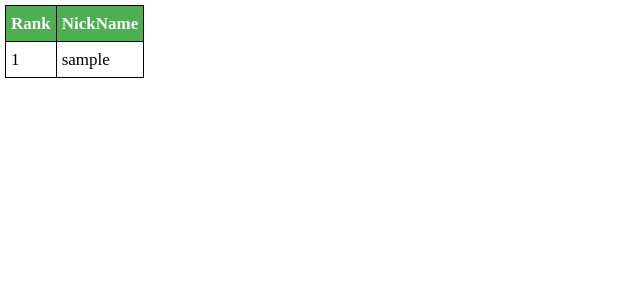
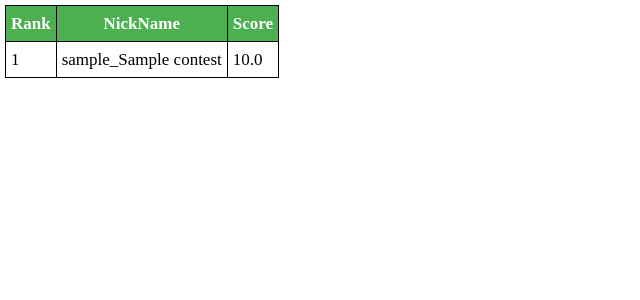
Before and after one commit to sig-ml/crossval, a Django app: page /contest/1/leaderboard/ in a window 1280 px wide. Shown: the part 29-329 px from the top of the page, without its empty margins (0-640 px from the left). Run offline with Django 3.2, Linux system fonts and the light colour scheme; tables that the repository leaves empty hold one stand-in row (values such as "Sample post").

Commit message:
LB displays score too.

```diff
--- a/crossval/contest/models.py
+++ b/crossval/contest/models.py
@@ -18,7 +18,7 @@ class Contest(models.Model):
     ground_truth = models.FileField(upload_to='ground_truth/')
     max_submissions_per_day = models.IntegerField(default=50)
     metric = models.CharField(default='accuracy', max_length=50)
-    reverse_lb = models.BooleanField(default=True, help_text='Leaderboard must be sorted highest metric first?')
+    reverse_lb = models.BooleanField(default=True, help_text='Leaderboard must be sorted lowest metric first?')
 
     start_time = models.DateTimeField(default=now)
     end_time = models.DateTimeField(default=now)
@@ -64,9 +64,6 @@ class Contract(models.Model):
     class Meta:
         unique_together = ('user', 'contest')
 
-    def get_score(self):
-        last_sub = Submission.objects.filter(valid=True)
-
 
 class Submission(models.Model):
     "A user's submission"
@@ -102,4 +99,6 @@ class Submission(models.Model):
                 score = local_dict['score']
             self.score = score
             self.save()
+            self.contract.public_max_score = score
+            self.contract.save()
         return score
--- a/crossval/contest/templates/contest/contest_lb.html
+++ b/crossval/contest/templates/contest/contest_lb.html
@@ -5,13 +5,15 @@
         <tr>
             <th>Rank</th>
             <th>NickName</th>
+            <th>Score</th>
         </tr>
     </thead>
     <tbody>
         {% for player in players %}
         <tr>
                 <td>{{forloop.counter}}</td>
-                <td>{{player}}</td>
+                <td>{{player.1}}</td>
+                <td>{{player.0}}</td>
             </tr>
         {% endfor %}
     </tbody>
--- a/crossval/contest/views.py
+++ b/crossval/contest/views.py
@@ -36,10 +36,10 @@ def contest_lb(request, pk):
 
     # rankings
     contracts = models.Contract.objects.filter(contest=c['contest'])
-    users = [(i.get_score(), i.nick)
+    users = [(i.public_max_score, i)
               for i in contracts]
     users.sort(reverse=(not c['contest'].reverse_lb))
-    c['players'] = [player[1] for player in users]
+    c['players'] = users
 
     return render(request, template, c)
 
```
